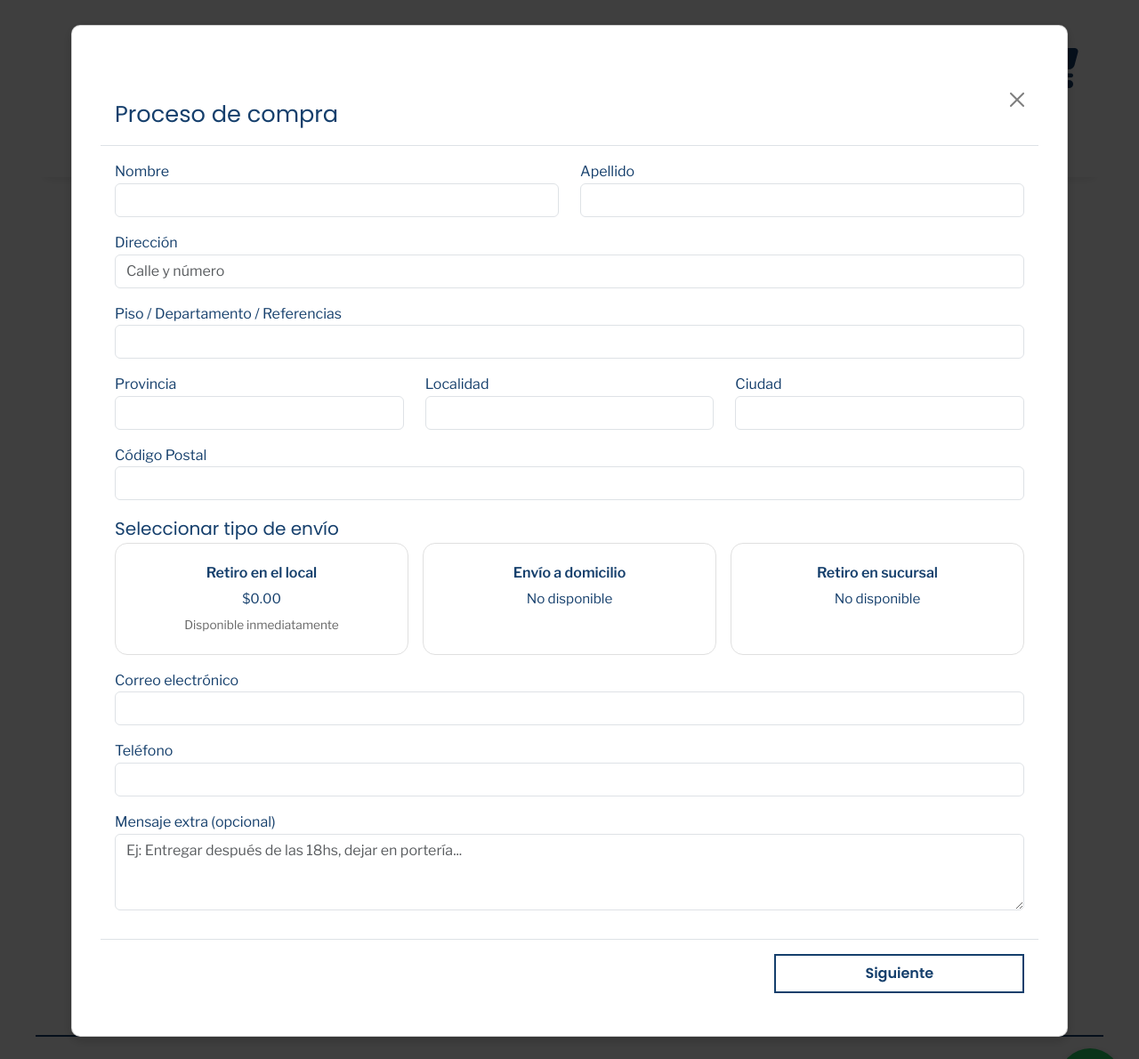
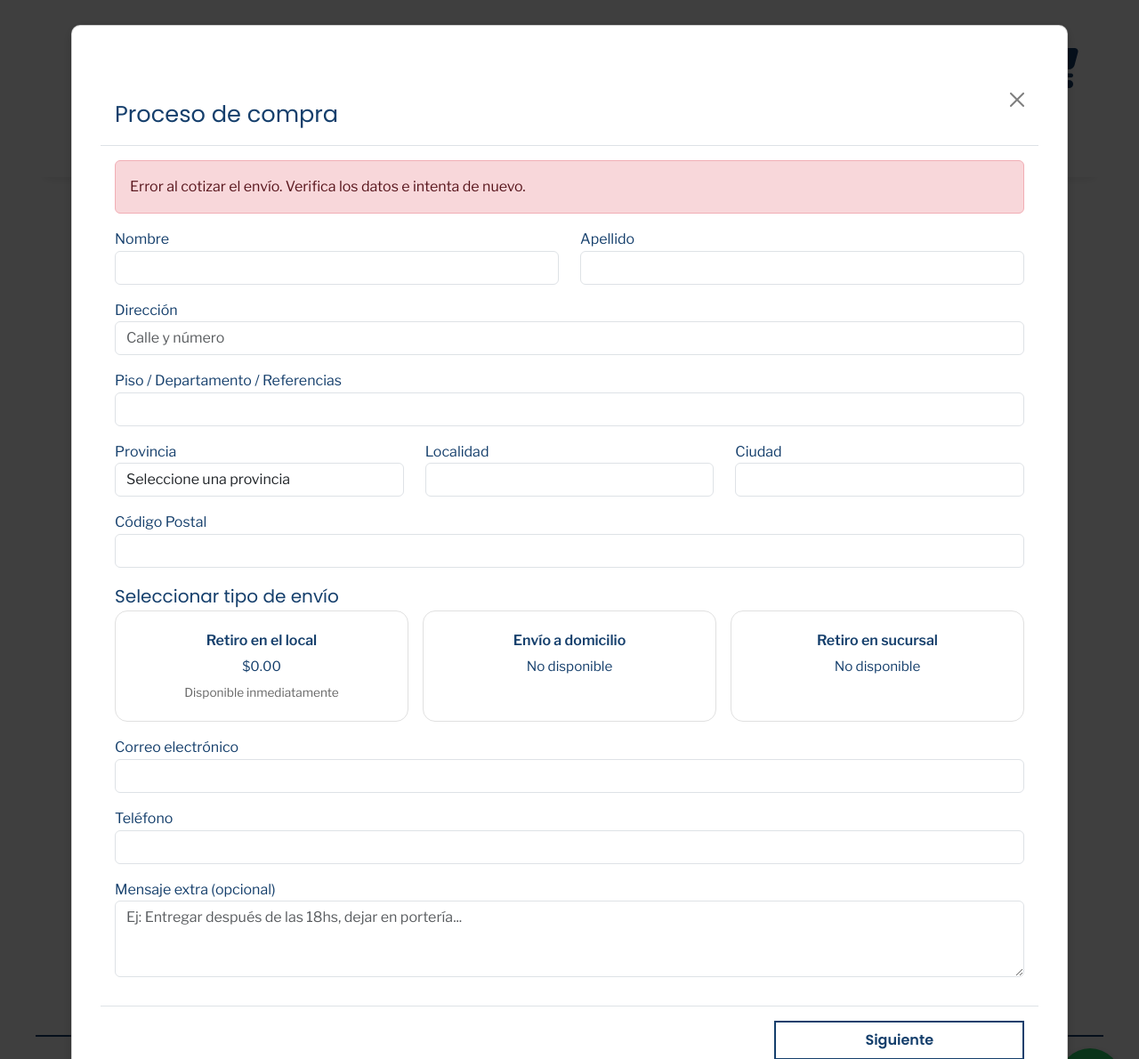
Before and after one commit to Aldana-dev/LaHoraAzul, a Flask app: template lahoraazul/app/templates/carrito.html in a window 1280 px wide, after a click on "Continuar". Shown: the top 1190 px of the page at 89% size. Run offline with Flask 3, Linux system fonts and the light colour scheme; the template is opened without the code that fills it: most values are stand-ins (such as "Sample title", 1, 10 or a date in 2020); grey boxes marked "Sample" are stand-in pictures; some libraries are stand-ins or nearby versions.

Commit message:
Se modifica el campo sucursales

```diff
--- a/lahoraazul/app/static/js/carrito.js
+++ b/lahoraazul/app/static/js/carrito.js
@@ -52,7 +52,7 @@ async function cotizarEnvio(cpDestino, tipo) {
   console.log(`Cotizando envío para CP: ${cpDestino}, tipo: ${tipo}`);
   if (!cpDestino || cpDestino.trim() === '') {
     console.error("CP no proporcionado o inválido en cotizarEnvio");
-    alert("Por favor ingrese un Código Postal válido.");
+    mostrarErrorAPI("Por favor ingrese un Código Postal válido.");
     return;
   }
 
@@ -79,14 +79,16 @@ async function cotizarEnvio(cpDestino, tipo) {
     if (data.rates && data.rates.length > 0) {
       const tarifa = data.rates.find(r => r.deliveredType === datosCotizacion.deliveredType);
       mostrarCotizacionGlobal(tipo, tarifa?.price ?? null, tarifa?.deliveryTimeMin, tarifa?.deliveryTimeMax);
+      ocultarErrorAPI();  // Ocultar error si cotización exitosa
     } else {
       console.error("No se encontraron tarifas en la respuesta");
       mostrarCotizacionGlobal(tipo, null);
+      mostrarErrorAPI("No se encontraron tarifas para este destino.");
     }
   } catch (error) {
     console.error("Error en cotizarEnvio:", error);
-    alert("Error al cotizar el envío. Verifica los datos e intenta de nuevo.");
     mostrarCotizacionGlobal(tipo, null);
+    mostrarErrorAPI("Error al cotizar el envío. Verifica los datos e intenta de nuevo.");
   }
 }
 
@@ -94,7 +96,7 @@ async function cotizarEnvioModal(cpDestino) {
   console.log("Llamando a cotizarEnvioModal con CP:", cpDestino);
   if (!cpDestino) {
     console.error("CP no proporcionado en cotizarEnvioModal");
-    alert("Por favor ingrese un Código Postal de destino.");
+    mostrarErrorAPI("Por favor ingrese un Código Postal de destino.");
     return;
   }
   try {
@@ -103,7 +105,7 @@ async function cotizarEnvioModal(cpDestino) {
     // actualizarResumenModal();  // Comentado porque no está definida; descomenta si la defines
   } catch (error) {
     console.error("Error en cotizarEnvioModal:", error);
-    alert("Error al cotizar en el modal.");
+    mostrarErrorAPI("Error al cotizar en el modal.");
   }
 }
 
@@ -111,7 +113,7 @@ function calcularCotizaciones(cpDestino) {
   console.log("Llamando a calcularCotizaciones con CP:", cpDestino);
   if (!cpDestino) {
     console.error("CP no proporcionado en calcularCotizaciones");
-    alert("Por favor ingrese un Código Postal de destino.");
+    mostrarErrorAPI("Por favor ingrese un Código Postal de destino.");
     return;
   }
   cotizarEnvio(cpDestino, "domicilio");
@@ -173,7 +175,7 @@ document.addEventListener("DOMContentLoaded", () => {
         calcularCotizaciones(cpDestino);
       } else {
         console.error("CP no proporcionado en el botón");
-        alert("Por favor ingrese un Código Postal de destino.");
+        mostrarErrorAPI("Por favor ingrese un Código Postal de destino.");
       }
     });
   } else {
@@ -336,3 +338,127 @@ document.querySelectorAll('input, textarea, select').forEach((element, index) =>
     }
   });
 });
+
+// ==================================
+// 🆕 AGREGADOS: Funciones nuevas y manejo de errores visuales
+// ==================================
+
+// Función para mostrar errores de API en el div rojo
+function mostrarErrorAPI(mensaje) {
+  const errorDiv = document.getElementById('api-error');
+  if (errorDiv) {
+    errorDiv.textContent = mensaje;
+    errorDiv.classList.remove('d-none');
+  }
+}
+
+// Función para ocultar errores de API
+function ocultarErrorAPI() {
+  const errorDiv = document.getElementById('api-error');
+  if (errorDiv) {
+    errorDiv.classList.add('d-none');
+  }
+}
+
+// Función para enviar datos a la API (importar envío)
+async function enviarDatosAAPI(datos) {
+  console.log("Enviando datos a la API:", datos);
+
+  const payload = {
+    customerId: "0001079998",  // Reemplaza con uno válido (regístralo si no)
+    extOrderId: `order-${Date.now()}`,  // ID único
+    orderNumber: "102",
+    sender: {
+      name: "Tu Tienda",
+      phone: "123456789",
+      email: "tienda@example.com",
+      originAddress: {
+        streetName: "Calle Origen",
+        streetNumber: "123",
+        city: "Ciudad Origen",
+        provinceCode: "B",  // Tu provincia origen
+        postalCode: "8407"  // Tu CP origen
+      }
+    },
+    recipient: {
+      name: `${datos.nombre} ${datos.apellido}`,
+      phone: datos.telefono,
+      email: datos.email
+    },
+    shipping: {
+      deliveryType: datos.tipo_envio === "domicilio" ? "D" : "S",
+      agency: datos.tipo_envio === "sucursal" ? datos.selector_sucursal : null,
+      productType: "CP",
+      address: {
+        streetName: datos.direccion.split(' ')[0] || "Calle",  // Extrae calle
+        streetNumber: datos.direccion.split(' ')[1] || "123",  // Extrae número
+        city: datos.ciudad,
+        provinceCode: datos.provincia,  // Ahora es el código directo del select
+        postalCode: datos.cp_usuario
+      },
+      weight: 1000,  // Calcula del carrito real
+      declaredValue: 500.00,  // Total real
+      height: 10,
+      length: 30,
+      width: 20
+    }
+  };
+
+  try {
+    const response = await fetch("/importar_envio", {
+      method: "POST",
+      headers: { "Content-Type": "application/json" },
+      body: JSON.stringify(payload)
+    });
+    const result = await response.json();
+    if (response.ok && result.createdAt) {  // Éxito si hay createdAt
+      alert("Envío importado exitosamente. ¡Compra confirmada!");
+      ocultarErrorAPI();
+      const modal = bootstrap.Modal.getInstance(document.getElementById('modalCompra'));
+      modal.hide();
+    } else {
+      mostrarErrorAPI("Error: " + (result.message || "Desconocido"));
+    }
+  } catch (error) {
+    console.error("Error en enviarDatosAAPI:", error);
+    mostrarErrorAPI("Error de conexión al importar envío.");
+  }
+}
+
+// Función para cargar sucursales
+async function cargarSucursales(provinceCode) {
+  try {
+    const response = await fetch(`/sucursales?customerId=0001079998&provinceCode=${provinceCode}`);
+    const data = await response.json();
+    const select = document.getElementById('selector-sucursal');
+    select.innerHTML = '<option value="">Seleccione una sucursal</option>';
+    if (Array.isArray(data)) {
+      data.forEach(suc => {
+        select.innerHTML += `<option value="${suc.code}">${suc.name}</option>`;
+      });
+    }
+    document.getElementById('campo-sucursal').classList.remove('d-none');
+  } catch (error) {
+    console.error("Error cargando sucursales:", error);
+    mostrarErrorAPI("Error al cargar sucursales.");
+  }
+}
+
+// Evento para cargar sucursales al seleccionar tipo_envio o cambiar provincia
+document.addEventListener("DOMContentLoaded", () => {
+  // Evento para radios de tipo_envio
+  document.querySelectorAll('input[name="tipo_envio"]').forEach(radio => {
+    radio.addEventListener('change', (e) => {
+      if (e.target.value === 'sucursal') {
+        const provinceCode = document.getElementById('provincia').value;
+        if (provinceCode) {
+          cargarSucursales(provinceCode);
+        } else {
+          mostrarErrorAPI("Selecciona una provincia primero.");
+        }
+      } else {
+        document.getElementById('campo-sucursal').classList.add('d-none');
+      }
+    });
+  })
+})
--- a/lahoraazul/app/templates/modal_compra.html
+++ b/lahoraazul/app/templates/modal_compra.html
@@ -35,6 +35,11 @@
         </div>
 
         <div class="modal-body">
+          <!-- NUEVO: Div para errores de API (se muestra/oculta desde JS) -->
+          <div id="api-error" class="alert alert-danger d-none" role="alert">
+            <!-- Mensajes de error se insertarán aquí desde JS -->
+          </div>
+
           <!-- Paso 1: Datos de envío -->
           <fieldset class="paso" id="paso-1">
             <!-- Nombre y Apellido -->
@@ -55,7 +60,6 @@
                   class="error-message"
                   style="color: red; display: none"
                 ></span>
-                <!-- Mensaje de error -->
               </div>
               <div class="col mb-3">
                 <label for="apellido" class="form-label">Apellido</label>
@@ -114,16 +118,42 @@
             <!-- Localidad -->
             <fieldset class="row">
               <div class="col mb-3">
+                <!-- Provincia ahora es un select con códigos de la guía -->
                 <label for="provincia" class="form-label">Provincia</label>
-                <input
-                  type="text"
+                <select
                   class="form-control"
                   id="provincia"
                   name="provincia"
                   autocomplete="shipping address-level1"
                   tabindex="5"
                   required
-                />
+                >
+                  <option value="">Seleccione una provincia</option>
+                  <option value="A">Salta</option>
+                  <option value="B">Provincia de Buenos Aires</option>
+                  <option value="C">Ciudad Autónoma de Buenos Aires</option>
+                  <option value="D">San Luis</option>
+                  <option value="E">Entre Ríos</option>
+                  <option value="F">La Rioja</option>
+                  <option value="G">Santiago del Estero</option>
+                  <option value="H">Chaco</option>
+                  <option value="J">San Juan</option>
+                  <option value="K">Catamarca</option>
+                  <option value="L">La Pampa</option>
+                  <option value="M">Mendoza</option>
+                  <option value="N">Misiones</option>
+                  <option value="P">Formosa</option>
+                  <option value="Q">Neuquén</option>
+                  <option value="R">Río Negro</option>
+                  <option value="S">Santa Fe</option>
+                  <option value="T">Tucumán</option>
+                  <option value="U">Chubut</option>
+                  <option value="V">Tierra del Fuego</option>
+                  <option value="W">Corrientes</option>
+                  <option value="X">Córdoba</option>
+                  <option value="Y">Jujuy</option>
+                  <option value="Z">Santa Cruz</option>
+                </select>
                 <span
                   id="error-provincia"
                   class="error-message"
@@ -242,13 +272,14 @@
               </div>
             </fieldset>
 
-            <!-- Selector de sucursal -->
+            <!-- Selector de sucursal (ya existe, se poblará dinámicamente desde JS) -->
             <div class="mb-3 d-none" id="campo-sucursal">
               <label for="selector-sucursal" class="form-label"
                 >Seleccionar sucursal</label
               >
               <select id="selector-sucursal" class="form-control" tabindex="9">
                 <option value="">Seleccione una sucursal</option>
+                <!-- Opciones se agregarán desde JS con cargarSucursales() -->
               </select>
               <small
                 id="horarios-sucursal"
```
